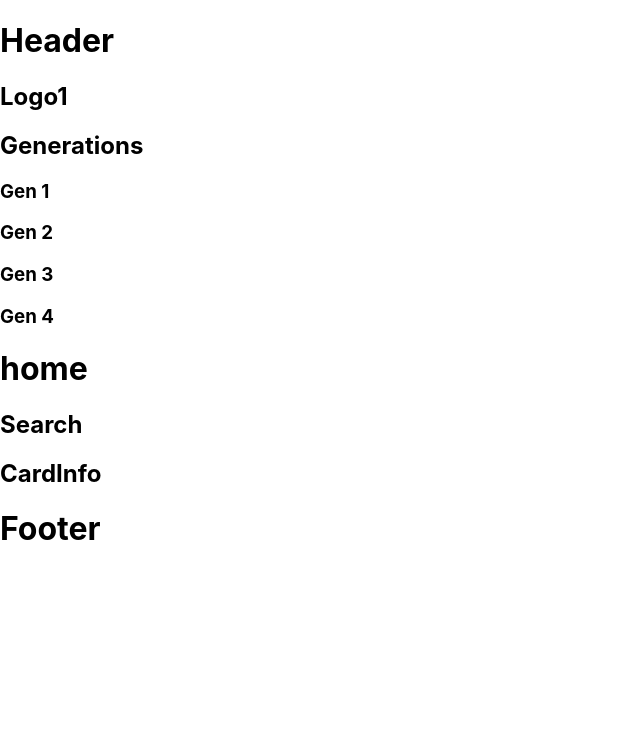
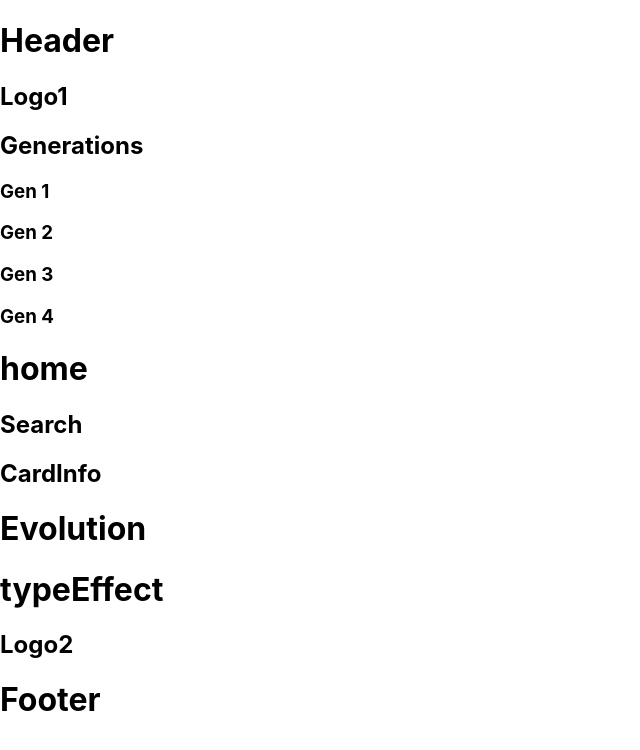
Before and after one commit to grenly-del/frontend-tp, a React (Create React App) app: page / in a window 1280 px wide. Shown: the top 750 px of the page, without its empty margins (0-640 px from the left). Built offline with nearby package versions, Linux system fonts and the light colour scheme.

Commit message:
Update card-info index

```diff
--- a/src/components/card-info/index.js
+++ b/src/components/card-info/index.js
@@ -3,7 +3,14 @@ import TypeEffect from "../type-effect";
 import Logo from "../logo2";
 
 const CardInfo = () => {
-  return <h2>CardInfo</h2>;
+  return (
+    <div>
+      <h2>CardInfo</h2>
+      <Evolution />
+      <TypeEffect />
+      <Logo />
+    </div>
+  );
 };
 
 export default CardInfo;
```
